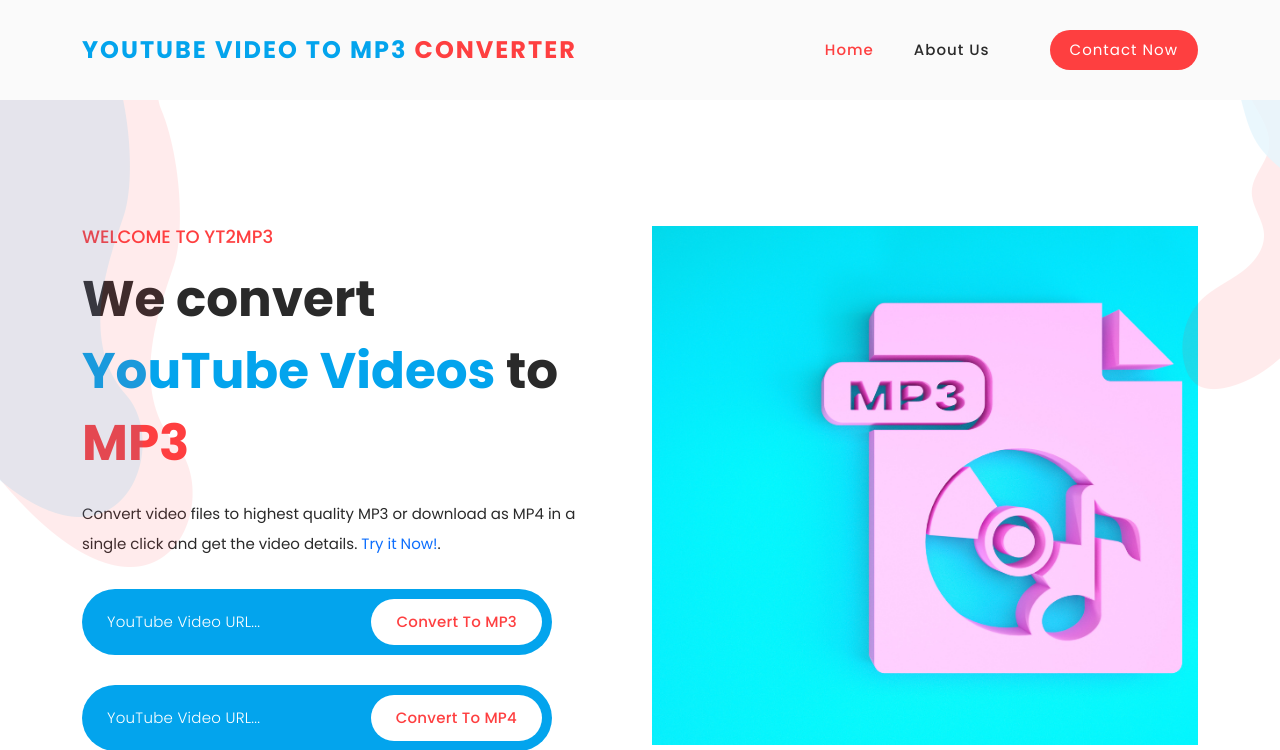
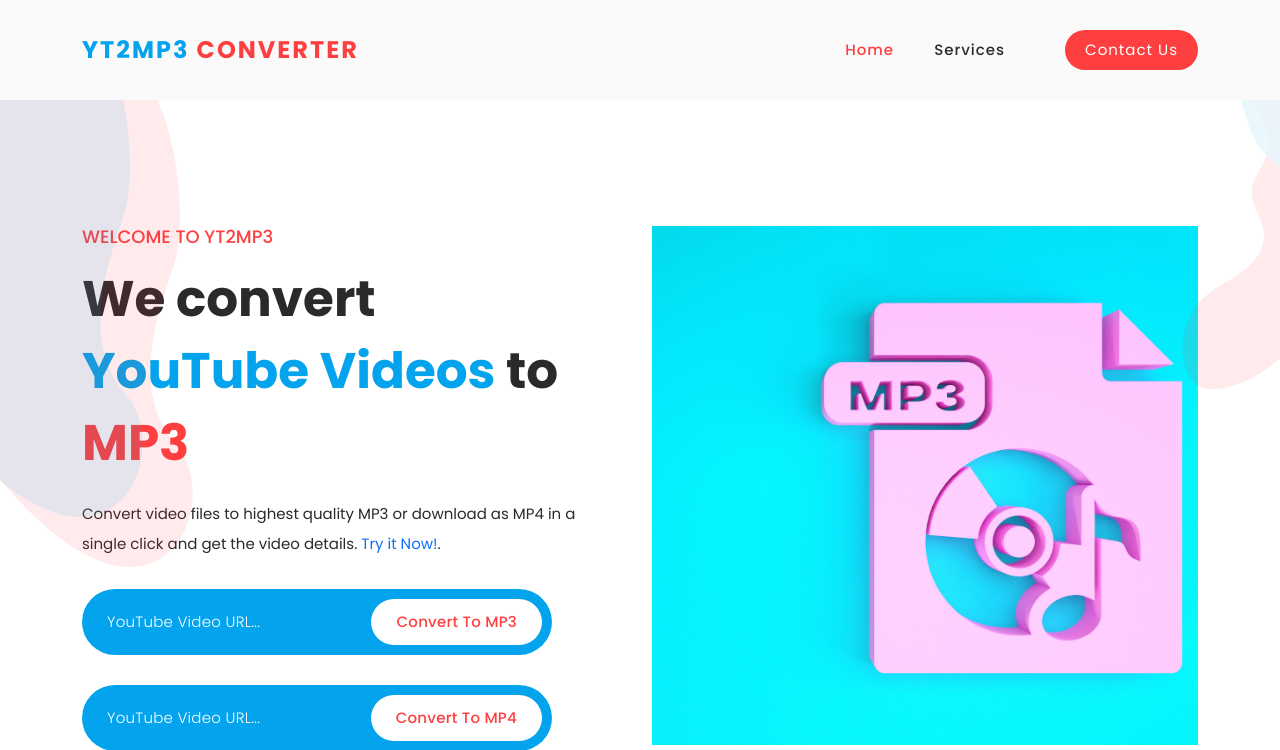
Before and after one commit to Sn3hashis/YT2MP3, a Django app: page / in a window 1280 px wide. Shown: the top 750 px of the page. Run offline with Django 4.2, Linux system fonts and the light colour scheme; some libraries are stand-ins or nearby versions.

Commit message:
modified yt2mp3

```diff
--- a/templates/index.html
+++ b/templates/index.html
@@ -47,19 +47,15 @@
           <nav class="main-nav">
             <!-- ***** Logo Start ***** -->
             <a href="index.html" class="logo">
-              <h4>YouTube Video to MP3<span> Converter</span></h4>
+              <h4>YT2MP3<span> Converter</span></h4>
             </a>
             <!-- ***** Logo End ***** -->
 
             <!-- ***** Menu Start ***** -->
             <ul class="nav">
               <li class="scroll-to-section"><a href="#top" class="active">Home</a></li>
-              <li class="scroll-to-section"><a href="#about">About Us</a></li>
-              <!-- <li class="scroll-to-section"><a href="#services">Services</a></li>
-              <li class="scroll-to-section"><a href="#portfolio">Portfolio</a></li>
-              <li class="scroll-to-section"><a href="#blog">Blog</a></li>  -->
-              <!-- <li class="scroll-to-section"><a href="#contact">Message Us</a></li>  -->
-              <li class="scroll-to-section"><div class="main-red-button"><a href="#contact">Contact Now</a></div></li>
+              <li class="scroll-to-section"><a href="#about">Services</a></li>
+              <li class="scroll-to-section"><div class="main-red-button"><a href="#contact">Contact Us</a></div></li>
             </ul>
             <a class='menu-trigger'>
                 <span>Menu</span>
@@ -82,6 +78,7 @@
                 <h6>Welcome to YT2MP3</h6>
                 <h2>We convert <em>YouTube Videos</em> to <span>MP3</span></h2>
                 <p>Convert video files to highest quality MP3 or download as MP4 in a single click and get the video details.<a rel="nofollow" href="#" target="_parent"> Try it Now!</a>.</p>
+
                 <form id="search" action="downloadmp3" method="POST">
                   {% csrf_token %}
                   <fieldset>
@@ -91,6 +88,7 @@
                     <button type="submit" class="main-button">Convert to MP3</button>
                   </fieldset>
                 </form>
+
                 <form id="searchmp4" action="downloadmp4" method="POST">
                   {% csrf_token %}
                   <fieldset>
@@ -100,6 +98,7 @@
                     <button type="submit" class="main-button">Convert to MP4</button>
                   </fieldset>
                 </form>
+
                 <form id="vdetails" action="videodetails" method="POST">
                   {% csrf_token %}
                   <fieldset>
@@ -173,6 +172,7 @@
       </div>
     </div>
   </div>
+
   <div class="container">
     <div class="row">
       <div class="col-lg-12">
@@ -238,8 +238,7 @@
     <div class="container">
       <div class="row">
         <div class="col-lg-12 wow fadeIn" >
-          <p>© Copyright 2024 UmbrellaSkiies Co. All Rights Reserved.
-
+          <p>&copy; 2024 YT2MP3. All rights reserved.
           <br>Design: <a rel="nofollow" href="https://templatemo.com">TemplateMo</a></p>
         </div>
       </div>
@@ -319,23 +318,32 @@
 </body>
 
 <script type="text/javascript">
-  $(document).on('submit','#vdetails',function(e){
+  // Function to convert seconds to H:M:S format
+  function secondsToHMS(seconds) {
+    let h = Math.floor(seconds / 3600);
+    let m = Math.floor((seconds % 3600) / 60);
+    let s = Math.floor(seconds % 60);
+
+    return `${h.toString().padStart(2, '0')}:${m.toString().padStart(2, '0')}:${s.toString().padStart(2, '0')}`;
+  }
+
+  $(document).on('submit', '#vdetails', function(e) {
     e.preventDefault();
     $.ajax({
-        type:'POST',
+      type: 'POST',
       url: '/videodetails',
       data: {
-          details:$('#details').val(),
-          csrfmiddlewaretoken:$('input[name=csrfmiddlewaretoken]').val(),
+        details: $('#details').val(),
+        csrfmiddlewaretoken: $('input[name=csrfmiddlewaretoken]').val(),
       },
-        success: function(data){
-          $('#vtitle').html(data.vtitle)
-          $('#vlength').html(data.vlength + " Seconds")
-          $('#vthumburl').html(data.vthumburl)
-          $('#vdesc').html(data.vdesc)
-          $('#vviews').html(data.vviews)
-          $('#vage').html(data.vage)
-          $('#vvid').html(data.vvid)
+      success: function(data) {
+        $('#vtitle').html(data.vtitle);
+        $('#vlength').html(secondsToHMS(data.vlength));  // Convert seconds to H:M:S format
+        $('#vthumburl').html(`<a href="${data.vthumburl}" target="_blank">${data.vthumburl}</a>`);  // Link to the thumbnail
+        $('#vdesc').html(data.vdesc);
+        $('#vviews').html(parseInt(data.vviews).toLocaleString());  // Format views with commas
+        $('#vage').html(data.vage ? "Yes" : "No");
+        $('#vvid').html(data.vvid);
       }
     });
   });
```
Also changed, not shown: assets/assets/css/templatemo-space-dynamic.css (+0 -9 lines), assets/assets/images/Screenshot.png (added), 1 other file. Lines whose indentation alone changed are shown as unchanged.
